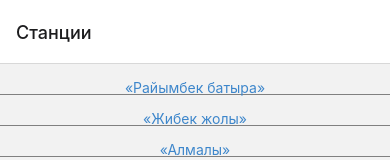
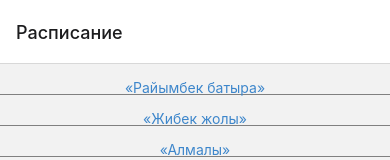
Before and after one commit to NurgaliyevS/Metro-app, a React Native app: screen /StationNavigator in a window 390 px wide. Shown: the top 160 px of the page. Built offline with nearby package versions, Linux system fonts and the light colour scheme.

Commit message:
Upd Station navigator

```diff
--- a/src/navigation/StationNavigator.js
+++ b/src/navigation/StationNavigator.js
@@ -2,6 +2,8 @@ import React from 'react';
 import { createNativeStackNavigator } from '@react-navigation/native-stack';
 import StationScreen from '../screen/StationScreen';
 import StationTimetable from '../components/station/StationTimetable';
+import StationDescriptionScreen from '../screen/StationDescriptionScreen';
+import StationDescription from '../components/station/StationDescription';
 
 const Stack = createNativeStackNavigator();
 
@@ -11,9 +13,18 @@ function StationNavigator() {
       <Stack.Screen
         name='StationScreen'
         component={StationScreen}
-        options={{ title: 'Станции' }}
+        options={{ title: 'Расписание' }}
       />
       <Stack.Screen name='StationTimetable' component={StationTimetable} />
+
+      <Stack.Screen
+        name='StationDescriptionScreen'
+        component={StationDescriptionScreen}
+      />
+      <Stack.Screen
+        name='StationDescriptionComponent'
+        component={StationDescription}
+      />
     </Stack.Navigator>
   );
 }
```
